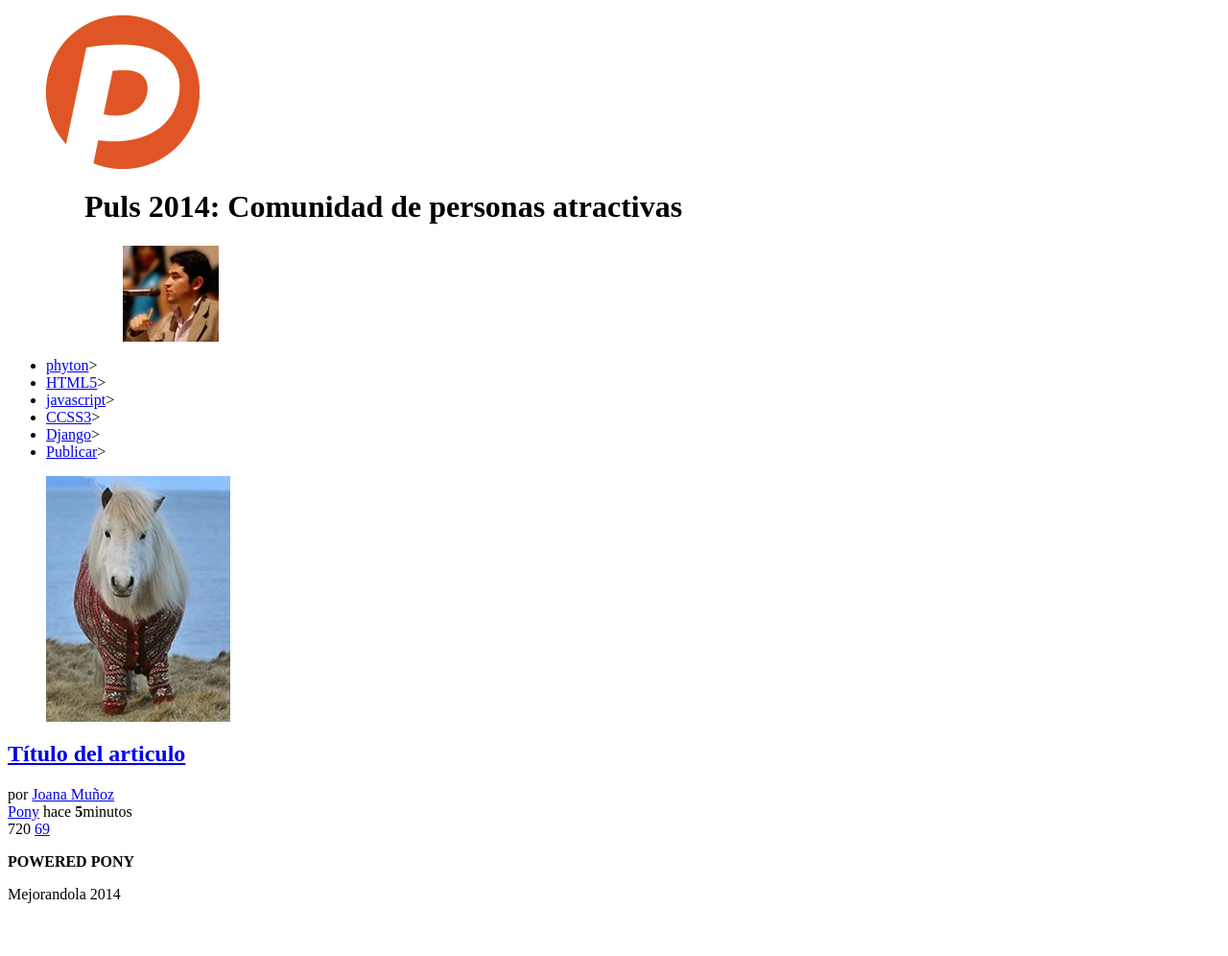
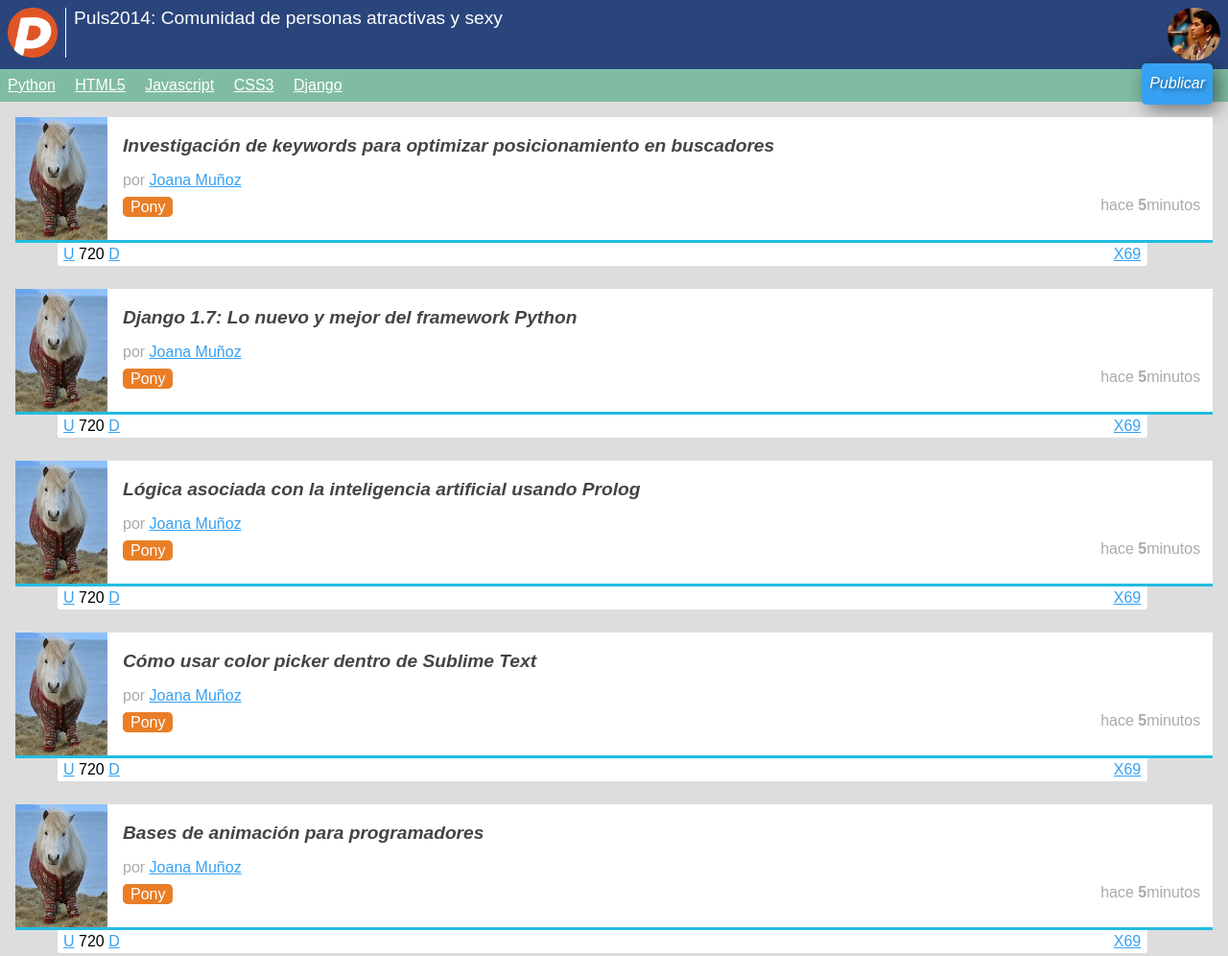
Before and after one commit to jdiegogaray/Puls2014, a plain HTML site: page index.html in a window 1280 px wide. Shown: the top 996 px of the page at 96% size. Before the commit the page ends 957 px from the top, so only its background shows below. Drawn offline with Linux system fonts and the light colour scheme.

Commit message:
diseño casi listo

```diff
--- /dev/null
+++ b/estilos.css
@@ -0,0 +1,183 @@
+a
+{
+	color: #36A1F2;
+}
+body
+{
+	background: #DDDDDD;
+	font-family: Arial;
+	font-size: 16px;
+}
+footer
+{
+	color: rgba(255,255,255,0.7);
+	background: #36A1F2;
+	text-align: center;
+	padding: 1.5em
+}
+footer p:first-child
+{
+	margin-bottom: 0;
+}
+footer p:last-child
+{
+	margin-top: 0;
+}
+footer p:last-child:after
+{
+	content: " -";
+}
+footer p:last-child:before
+{
+	content: "- "
+}
+header
+{
+	background: #29457C;
+	color: white;
+	overflow: hidden;
+	padding: 0.5em;
+	position: relative;
+}
+header figure
+{
+	float: left;
+}
+header h1
+{
+	font-size: 1.2em;
+	font-weight: normal;
+	margin: 0 70px 0 0;
+}
+
+header #avatar
+{
+	margin: 0.5em 0.5em 0 0;
+	position: absolute;
+	right: 0;
+	top:0;
+}
+header #avatar img
+{
+	border-radius: 50%;
+	width: 55px;
+}
+header #logo img
+{
+	border-right: 1px solid white;
+	margin-right: 0.5em;
+	padding-right: 0.5em;
+	width: 52px;
+}
+nav
+{
+	background: #80BCA3;
+	padding: 0 0.5em;
+	position: relative;
+}
+nav ul
+{
+	list-style: none;
+	margin: 0;
+	padding: 0;
+}
+nav ul #publicar_nav
+{
+	position: absolute;
+	top: -0.4em;
+	right: 0;
+}
+nav ul #publicar_nav a
+{
+	background: #36A1F2;
+	border-radius: 5px;
+	box-shadow:rgba(0,0,0,0.5) 5px 5px 20px;
+	font-style: italic;
+	padding: 0.8em 0.5em;
+	text-decoration: none;
+	text-shadow: rgba(0,0,0,0.5) 2px 2px 5px;
+}
+
+nav ul li
+{
+	display: inline-block;
+	margin: 0 1em 0 0;
+}
+nav ul li a
+{
+	color: white;
+	display: block;
+	padding: 0.5em 0;
+}
+#contenido
+{
+	margin: 1em;
+}
+#contenido .item
+{
+	background: white;
+	border-bottom: 3px solid #22BCE0;
+	min-height: 128px;
+	margin-bottom: 3em;
+	position: relative;
+}
+#contenido .item .autor_item
+{
+	color: #AAA;
+}
+#contenido .item .datos_item
+{
+	margin: 0.5em 0.8em 0.5em 0;
+	text-align: right;
+}
+#contenido .item .datos_item
+{
+	color: #AAA;
+}
+#contenido .item .datos_item .tag_item
+{
+	background: #e97e27;
+	border-radius: 0.3em;
+	color: white;
+	float: left;
+	display: inline-block;
+	padding: 0.1em 0.5em;
+	text-decoration: none;
+}
+#contenido .item .imagen_item
+{
+	float: left;
+	margin: 0 1em 0 0;
+}
+#contenido .item .imagen_item img
+{
+	width: 96px;
+}
+#contenido .item .titulo_item
+{
+font-size: 1.2em;
+font-style: italic;
+padding-top: 1em;
+}
+#contenido .item .titulo_item a
+{
+	color: #444;
+	text-decoration: none;
+}
+#contenido .item .votacion
+{
+	background: white;
+	border-radius: 0 0 0.2em 0.2em;
+	left: 3.5%;
+	margin-top: 3px;
+	position: absolute;
+	padding: 0.2em 0.4em;
+	top: 100%;
+	width: 90%;
+}
+
+#contenido .item .votacion .comentarios_item,
+#contenido .item .votacion .guardar_item
+{
+	float: right;
+}
--- a/index.html
+++ b/index.html
@@ -1,17 +1,20 @@
-<!DOCTYPE html/>
+<!DOCTYPE html >
 <html lang="es">
 <head>
-	<meta charset= "utf-8"/>
-	<meta description="proyecto de la primera generacion del 2014 del curso de diseño"/>
-	<title>puls2014: comunidad de personas atractivas</title>
+	<meta charset= "utf-8" />
+	<meta name="description" content="proyecto de la primera generacion del 2014 del curso de diseño"/>
+	<title>puls2014: comunidad de personas atractivas
+	</title>
+	<link rel="stylesheet" href="normalize.css" />
+	<link rel="stylesheet" href="estilos.css" />
 </head>
 <body>
 	<header>
 	<figure id="logo">
 		<img src="logo.png">
-		<figure/>
+	</figure>
 			<h1>
-			Puls 2014: Comunidad de personas atractivas
+			Puls2014: Comunidad de personas atractivas y sexy
 		</h1>
 	<figure id="avatar">
 		<img src="avatar.jpg"/>
@@ -19,13 +22,14 @@
 	</header>
 	<nav>
 	<ul>
-		<li><a href="#">phyton</a>></li>
-		<li><a href="#">HTML5</a>></li>
-		<li><a href="#">javascript</a>></li>
-		<li><a href="#">CCSS3</a>></li>
-		<li><a href="#">Django</a>></li>
+			<li><a href="#">Python</a></li>
+			<li><a href="#">HTML5</a></li>
+			<li><a href="#">Javascript</a></li>
+			<li><a href="#">CSS3</a></li>
+			<li><a href="#">Django</a></li>
 			<li id="publicar_nav">
-			<a href="#">Publicar</a>></li>
+				<a href="#" data-nombre="pablo" class="icon-lapiz">Publicar</a>
+			</li>
 		</ul>
 	</nav>
 	<section id="contenido">
@@ -33,9 +37,9 @@
 			<figure class="imagen_item">
 				<img src="imagen.jpg">
 			</figure>
-			<h2>
+			<h2 class="titulo_item">
 			<a href="#">
-				Título del articulo
+				Investigación de keywords para optimizar posicionamiento en buscadores
 			</a>
 			</h2>
 			<div class="autor_item">
@@ -49,11 +53,119 @@
 
 			</div>
 			<div class="votacion">
-			<a href="#" class="up"></a>
+			<a href="#" class="up">U</a>
 			720
-			<a href="#" class="down"></a>
+			<a href="#" class="down">D</a>
 			<a href="#" class="comentarios_item">69</a>
-			<a href="#" class="guardar_item"></a>
+			<a href="#" class="guardar_item">X</a>
+			</div>
+		</article>
+		<article class="item">
+			<figure class="imagen_item">
+				<img src="imagen.jpg">
+			</figure>
+			<h2 class="titulo_item">
+			<a href="#">
+				Django 1.7: Lo nuevo y mejor del framework Python
+				</a>
+			</h2>
+			<div class="autor_item">
+			por <a href="#">Joana Muñoz</a>
+			</div>
+			<div class="datos_item">
+				<a href="#" class="tag_item">Pony</a>
+				<span class="fecha_item">
+					hace <strong>5</strong>minutos
+				</span>
+
+			</div>
+			<div class="votacion">
+			<a href="#" class="up">U</a>
+			720
+			<a href="#" class="down">D</a>
+			<a href="#" class="comentarios_item">69</a>
+			<a href="#" class="guardar_item">X</a>
+			</div>
+		</article>
+		<article class="item">
+			<figure class="imagen_item">
+				<img src="imagen.jpg">
+			</figure>
+			<h2 class="titulo_item">
+			<a href="#">
+				Lógica asociada con la inteligencia artificial usando Prolog
+			</a>
+			</h2>
+			<div class="autor_item">
+			por <a href="#">Joana Muñoz</a>
+			</div>
+			<div class="datos_item">
+				<a href="#" class="tag_item">Pony</a>
+				<span class="fecha_item">
+					hace <strong>5</strong>minutos
+				</span>
+
+			</div>
+			<div class="votacion">
+			<a href="#" class="up">U</a>
+			720
+			<a href="#" class="down">D</a>
+			<a href="#" class="comentarios_item">69</a>
+			<a href="#" class="guardar_item">X</a>
+			</div>
+		</article>
+		<article class="item">
+			<figure class="imagen_item">
+				<img src="imagen.jpg">
+			</figure>
+			<h2 class="titulo_item">
+			<a href="#">
+				Cómo usar color picker dentro de Sublime Text
+			</a>
+			</h2>
+			<div class="autor_item">
+			por <a href="#">Joana Muñoz</a>
+			</div>
+			<div class="datos_item">
+				<a href="#" class="tag_item">Pony</a>
+				<span class="fecha_item">
+					hace <strong>5</strong>minutos
+				</span>
+
+			</div>
+			<div class="votacion">
+			<a href="#" class="up">U</a>
+			720
+			<a href="#" class="down">D</a>
+			<a href="#" class="comentarios_item">69</a>
+			<a href="#" class="guardar_item">X</a>
+			</div>
+		</article>
+		<article class="item">
+			<figure class="imagen_item">
+				<img src="imagen.jpg">
+			</figure>
+			<h2 class="titulo_item">
+			<a href="#">
+				Bases de animación para programadores
+			</a>
+			</h2>
+			<div class="autor_item">
+			por <a href="#">Joana Muñoz</a>
+			</div>
+			<div class="datos_item">
+				<a href="#" class="tag_item">Pony</a>
+				<span class="fecha_item">
+					hace <strong>5</strong>minutos
+				</span>
+
+			</div>
+			<div class="votacion">
+			<a href="#" class="up">U</a>
+			720
+			<a href="#" class="down">D</a>
+			<a href="#" class="comentarios_item">69</a>
+			<a href="#" class="guardar_item">X</a>
 			</div>
 		</article>
 	</section>
```
Also changed, not shown: normalize.css (added). Lines whose indentation alone changed are shown as unchanged.
